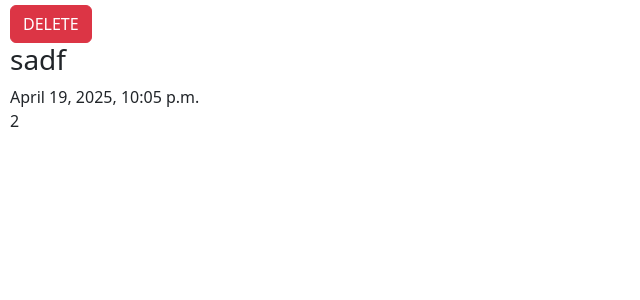
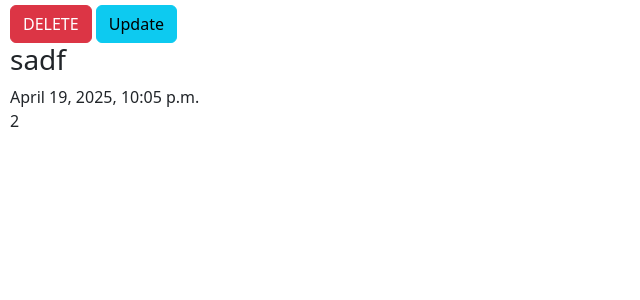
Before and after one commit to daryoushjamshidi8080/todo_app, a Django app: page /detail/5 in a window 1280 px wide. Shown: the part 56-356 px from the top of the page, without its empty margins (0-640 px from the left). Run offline with Django 5.2, Linux system fonts and the light colour scheme; data comes from the database, SQL or seed files in the repository; both versions use the stored data as it was after the commit.

Commit message:
create update button

```diff
--- a/A/home/urls.py
+++ b/A/home/urls.py
@@ -6,5 +6,6 @@ urlpatterns = [
     path('', views.home, name='home'),
     path('detail/<int:todo_id>', views.detail, name='details'),
     path('delete/<int:todo_id>', views.delete, name='delete'),
-    path('create/', views.create, name='create')
+    path('create/', views.create, name='create'),
+    path('update/<int:todo_id>', views.update, name='update')
 ]
--- a/A/home/views.py
+++ b/A/home/views.py
@@ -38,3 +38,7 @@ def create(request):
         form = TodoCreateForm()
 
     return render(request, 'home/create.html', {'form': form})
+
+
+def update(request, todo_id):
+    print(todo_id)
--- a/A/templates/home/detail.html
+++ b/A/templates/home/detail.html
@@ -4,6 +4,7 @@
 {% block content %}
     <div class="card-body" style="padding: 5px 10px;">
         <a href="{% url 'delete' todo.id %}" class="btn btn-danger"> DELETE  </a>
+        <a href="{% url 'update' todo.id %}" class="btn btn-info"> Update </a>
         <h3> {{ todo.title }}</h3>
         <smal>{{ todo.created }}</smal>
         <p> {{ todo.body }} </p>
```
Also changed, not shown: A/db.sqlite3.
